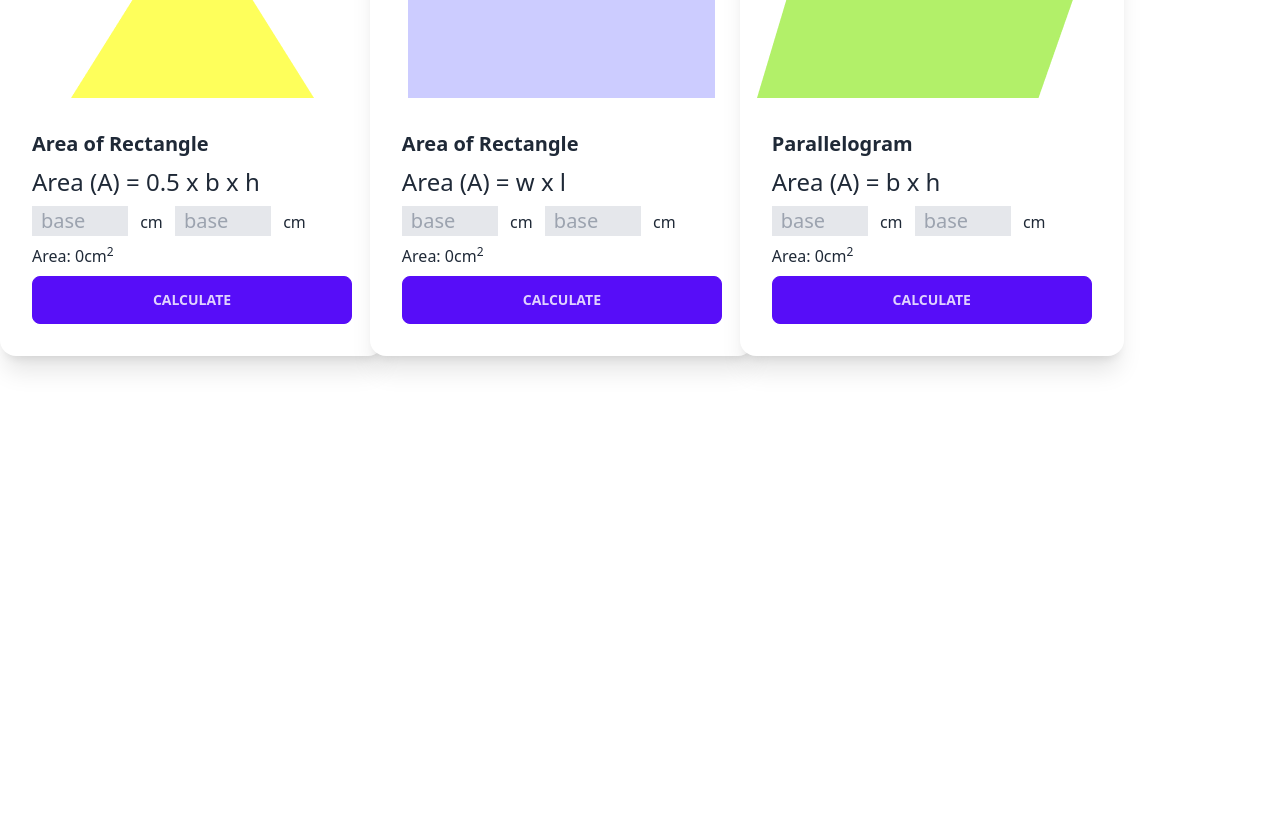
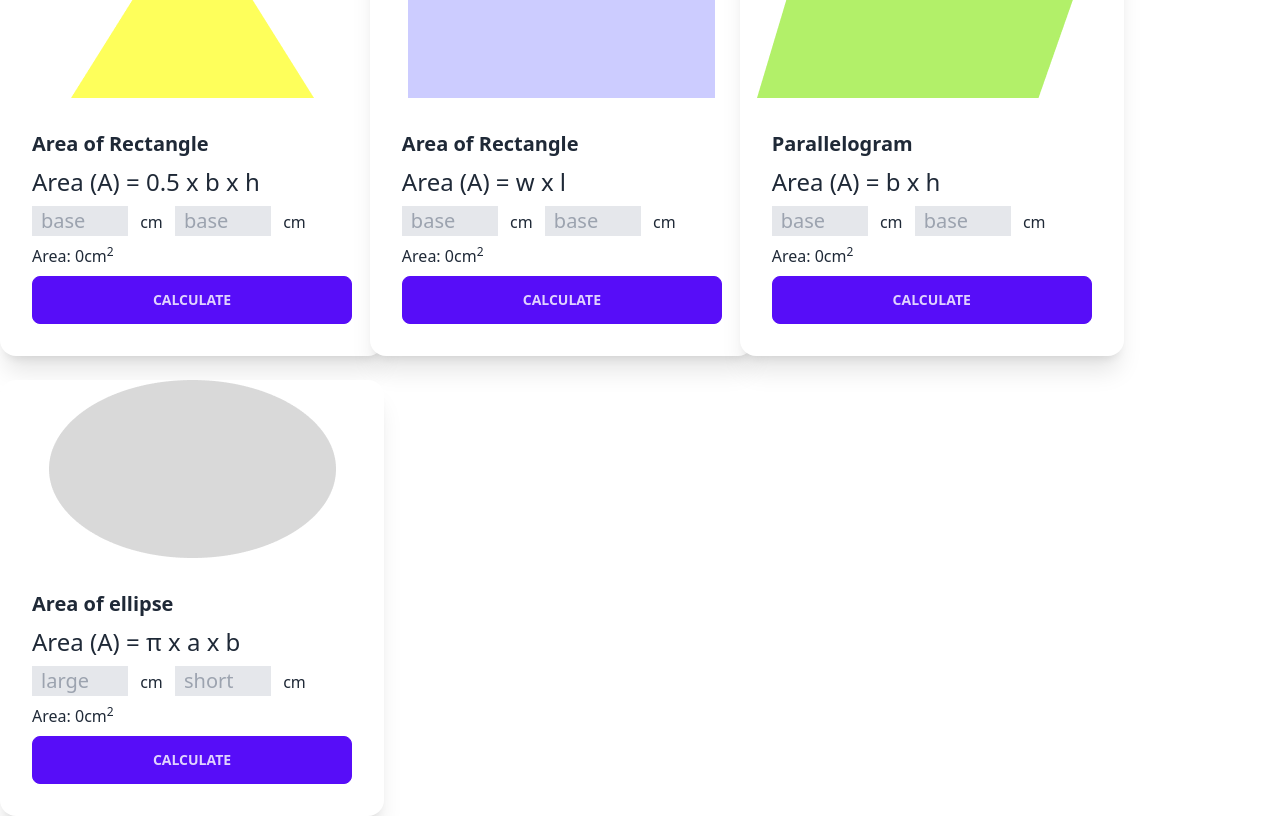
Before and after one commit to mdabarik/geometry-genius, a plain HTML site: page index.html in a window 1280 px wide. Shown: the part 96-912 px from the top of the page. Before the commit the page ends 800 px from the top, so only its background shows below. Drawn offline with nearby package versions, Linux system fonts and the light colour scheme.

Commit message:
added ellipse functionality

```diff
--- a/index.html
+++ b/index.html
@@ -58,6 +58,7 @@
                         </div>
                     </div>
                 </div>
+
                 <div class="card w-96 bg-base-100 shadow-xl">
                     <figure><img src="./images/parallelogram.png" alt="parallelogram" /></figure>
                     <div class="card-body">
@@ -65,8 +66,8 @@
                         <p class="text-2xl">Area (A) = b x h</p>
                         <p>
                             <!-- parallelogram width -->
-                            <input id="parallelogram-height" placeholder="base" class="bg-gray-200 border w-24 px-2 text-xl"
-                                type="text">
+                            <input id="parallelogram-height" placeholder="base"
+                                class="bg-gray-200 border w-24 px-2 text-xl" type="text">
                             <span class="ml-2">cm</span>
                             <!-- parallelogram height -->
                             <input id="parallelogram-width" placeholder="base"
@@ -75,7 +76,31 @@
                         </p>
                         <p>Area: <span id="show-parallelogram-area">0</span>cm<sup>2</sup></p>
                         <div class="card-actions">
-                            <button onclick="calculateParallelogramArea()" class="btn btn-primary w-full">Calculate</button>
+                            <button onclick="calculateParallelogramArea()"
+                                class="btn btn-primary w-full">Calculate</button>
+                        </div>
+                    </div>
+                </div>
+
+                <!-- ellipse -->
+                <div class="card w-96 bg-base-100 shadow-xl">
+                    <figure><img src="./images/ellipse.png" alt="ellipse" /></figure>
+                    <div class="card-body">
+                        <h2 class="card-title">Area of ellipse</h2>
+                        <p class="text-2xl">Area (A) = π x a x b</p>
+                        <p>
+                            <!-- ellipse length -->
+                            <input id="ellipse-major-radius" placeholder="large"
+                                class="bg-gray-200 border w-24 px-2 text-xl" type="text">
+                            <span class="ml-2">cm</span>
+                            <!-- ellipse width -->
+                            <input id="ellipse-minor-radius" placeholder="short"
+                                class="bg-gray-200 ml-2 border w-24 px-2 text-xl" type="text">
+                            <span class="ml-2">cm</span>
+                        </p>
+                        <p>Area: <span id="show-ellipse-area">0</span>cm<sup>2</sup></p>
+                        <div class="card-actions">
+                            <button onclick="calculateEllipseArea()" class="btn btn-primary w-full">Calculate</button>
                         </div>
                     </div>
                 </div>
--- a/scripts/area-calculator.js
+++ b/scripts/area-calculator.js
@@ -21,6 +21,16 @@ function calculateParallelogramArea() {
 
 }
 
+function calculateEllipseArea() {
+    const largeRadius = getInputValue('ellipse-major-radius');
+    const smallRadius = getInputValue('ellipse-minor-radius');
+    const area = Math.PI * largeRadius * smallRadius;
+    setTextFieldText('show-ellipse-area', area.toFixed(2));
+}
+
+
+
+
 // reuseable get input value field in number
 function getInputValue(fieldId) {
     const inputField = document.getElementById(fieldId);
```
